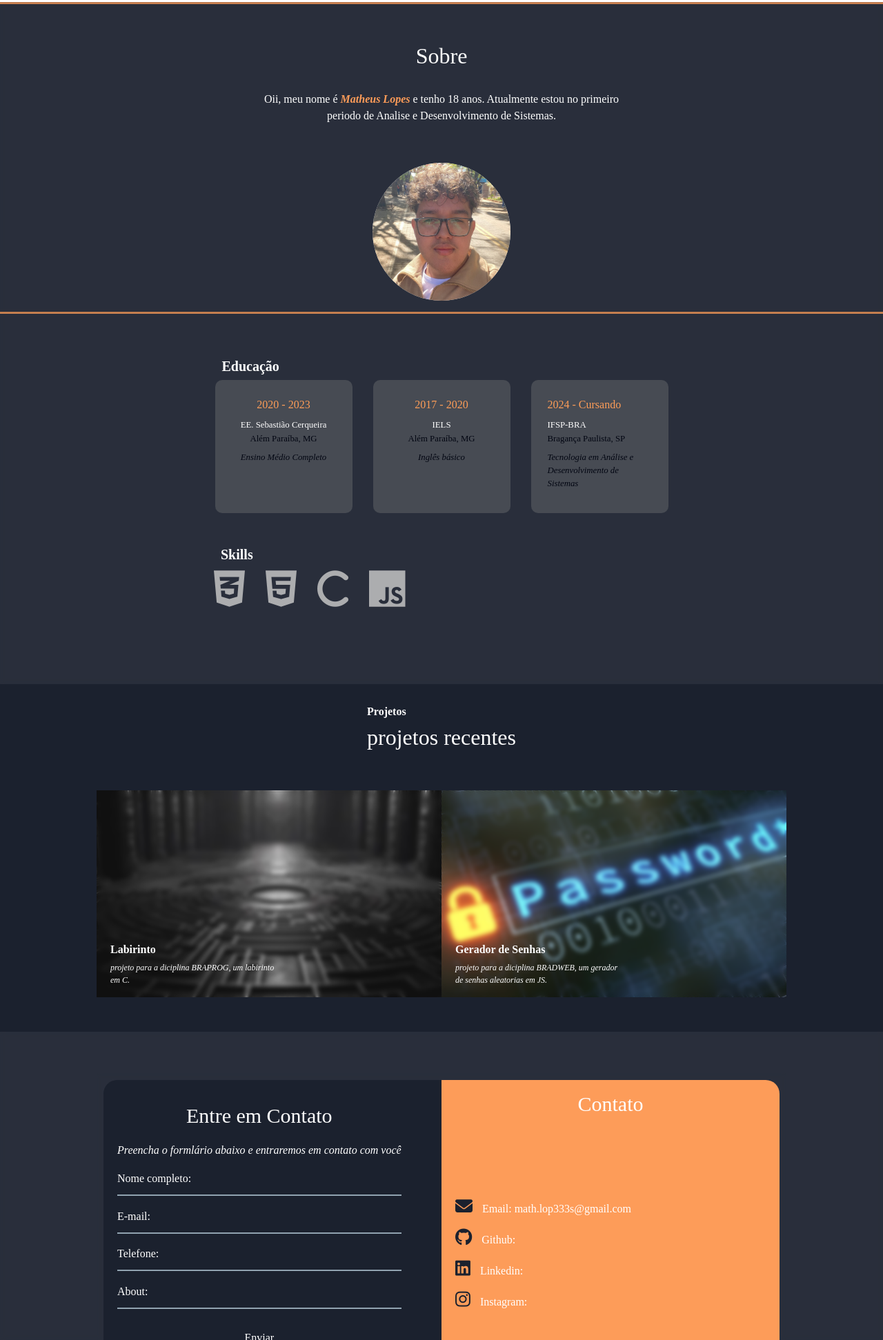
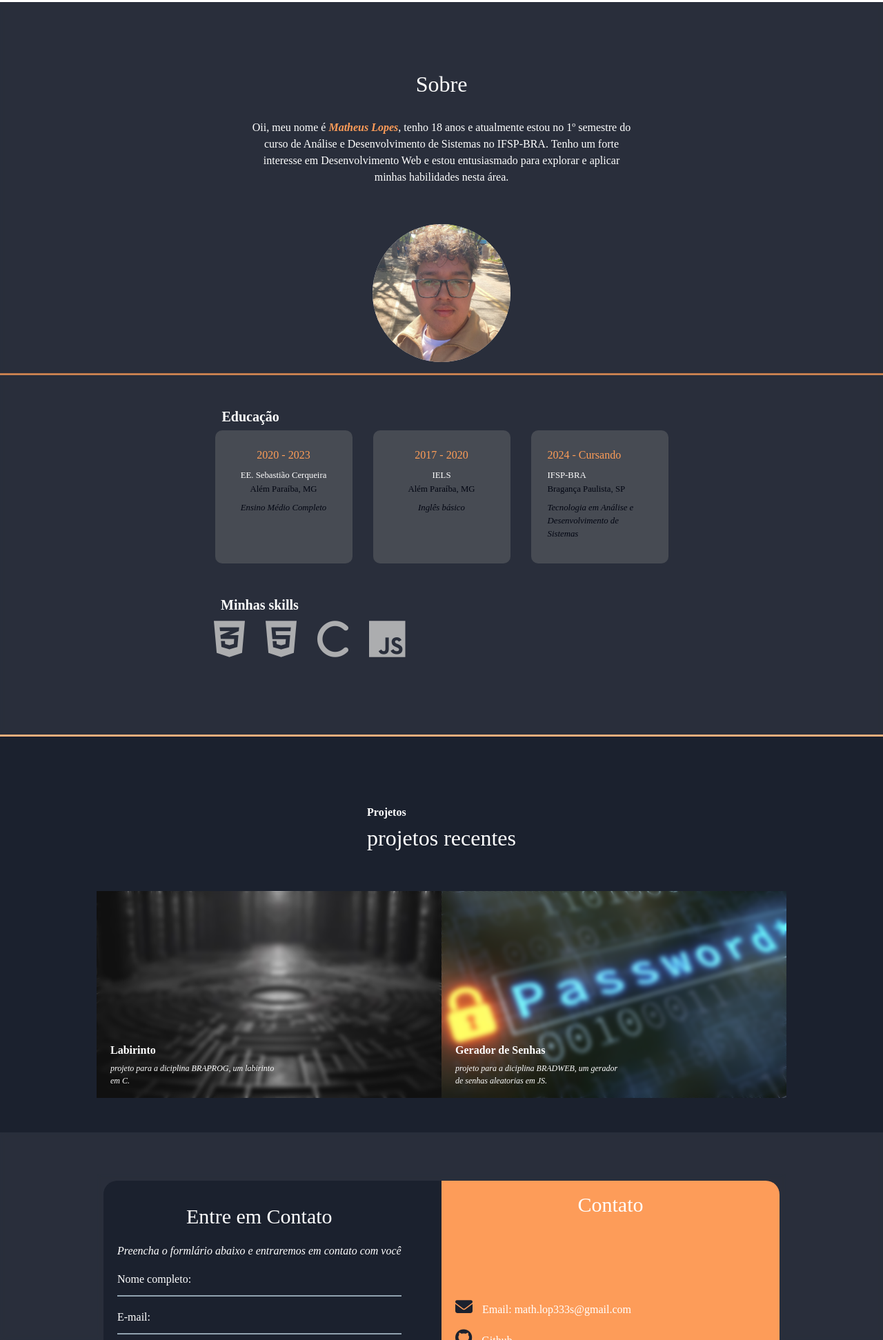
Before and after one commit to Mathlps/mathlps.github.io, a plain HTML site: page index.html in a window 1280 px wide. Shown: the part 857-2800 px from the top of the page at 69% size. Drawn offline with nearby package versions, Linux system fonts and the light colour scheme; a web font is replaced by a local one.

Commit message:
Quase Pronto

```diff
--- a/css/estilo.css
+++ b/css/estilo.css
@@ -12,6 +12,9 @@
     margin: 0;
     padding: 0;
     font-family: 'montserrat';
+}
+html{
+    scroll-behavior: smooth;
 }
 
 body {
@@ -235,6 +238,7 @@ header {
     flex-direction: column;
     color: white;
 
+
 }
 
 .filter3 {
@@ -277,7 +281,7 @@ header {
 }
 
 .sobre-name {
-    padding-top: 40px;
+    margin-top: 100px;
     padding-bottom: 40px;
     display: flex;
     align-items: center;
@@ -297,6 +301,7 @@ header {
     background-color: #fd9c59c4;
     height: 2px;
     margin-top: 0;
+    margin-bottom: 0;
 }
 
 .sobre-item {
@@ -379,7 +384,7 @@ header {
 
 .sobre-name-2 {
     color: white;
-    padding-top: 30px;
+    margin-top: 100px;
     font-size: 20px;
     /* text-align: center; */
     /* font-weight: bold; */
--- a/index.html
+++ b/index.html
@@ -24,10 +24,10 @@
         <div class="logo">
             <a href="#" class="link logo">Matheus Lopes</a>
         </div>
-        <div class="logo2"><a href="#" class="link">Home</a>
-            <a href="#" class="link">Sobre</a>
-            <a href="#" class="link">Projetos</a>
-            <a href="#" class="link">Contato</a>
+        <div class="logo2"><a href="#roll-0" class="link">Home</a>
+            <a href="#roll-1" class="link">Sobre</a>
+            <a href="#roll-2" class="link">Projetos</a>
+            <a href="#roll-3" class="link">Contato</a>
         </div>
     </header>
 
@@ -35,7 +35,7 @@
 
     <!-- main start -->
 
-    <div class="main">
+    <div class="main" id="roll-0">
         <div class="home informacoes-home">
             <div class="filter2">
                 <h1 class="text-1" id="text">Olá, Seja Bem-Vindo(a)</h1>
@@ -61,16 +61,15 @@
     </div>
 
 
-    <div class="sobre">
+    <div class="sobre" id="roll-1">
 
         <div class="filter3">
-            <hr class="line">
+            <!-- <hr class="line"> -->
             <div class="sobre-name text-center">
                 <div class="sobre-name-box">
                     <h2>Sobre</h2>
                     <br>
-                    <p>Oii, meu nome é <i><b>Matheus Lopes</b></i> e tenho 18 anos. Atualmente estou no primeiro periodo
-                        de Analise e Desenvolvimento de Sistemas. </p>
+                    <p>Oii, meu nome é <i><b>Matheus Lopes</b></i>, tenho 18 anos e atualmente estou no 1º semestre do curso de Análise e Desenvolvimento de Sistemas no IFSP-BRA. Tenho um forte interesse em Desenvolvimento Web e estou entusiasmado para explorar e aplicar minhas habilidades nesta área.
                 </div>
             </div>
             <div class="text-center circle">
@@ -133,7 +132,7 @@
             <div class="skill-page">
                 <div class="skill-page2">
                     <div>
-                        <h5 class="skill-name">Skills</h5>
+                        <h5 class="skill-name">Minhas skills</h5>
                     </div>
 
                     <div class="skill-box">
@@ -148,7 +147,8 @@
 
         </div>
     </div>
-    <div class="projetos-page">
+    <hr class="line">
+    <div class="projetos-page" id="roll-2">
 
 
         <div class="sobre-name-2">
@@ -184,7 +184,7 @@
         </div>
 
     </div>
-    <div class="contato">
+    <div class="contato" id="roll-3">
         <div class="filter4">
             <div class="contato-box">
                 <div class="filter5">
@@ -233,19 +233,19 @@
 
                                 <div>
                                     <i class="fa-brands fa-github" style="color: #1B212E;"></i>
-                                    Github:
+                                    <a href="https://github.com/Mathlps" class="a">Github</a>
                                 </div>
 
                                 <div>
 
                                     <i class="fa-brands fa-linkedin" style="color:#1B212E;"></i>
-                                    Linkedin:
+                                    <a href="" class="a">Linkedin</a>
                                 </div>
 
 
                                 <div>
                                     <i class="fa-brands fa-instagram" style="color: #1B212E;"></i>
-                                    Instagram:
+                                    <a href="" class="a">Instagram</a>
                                 </div>
                             </div>
 
```
